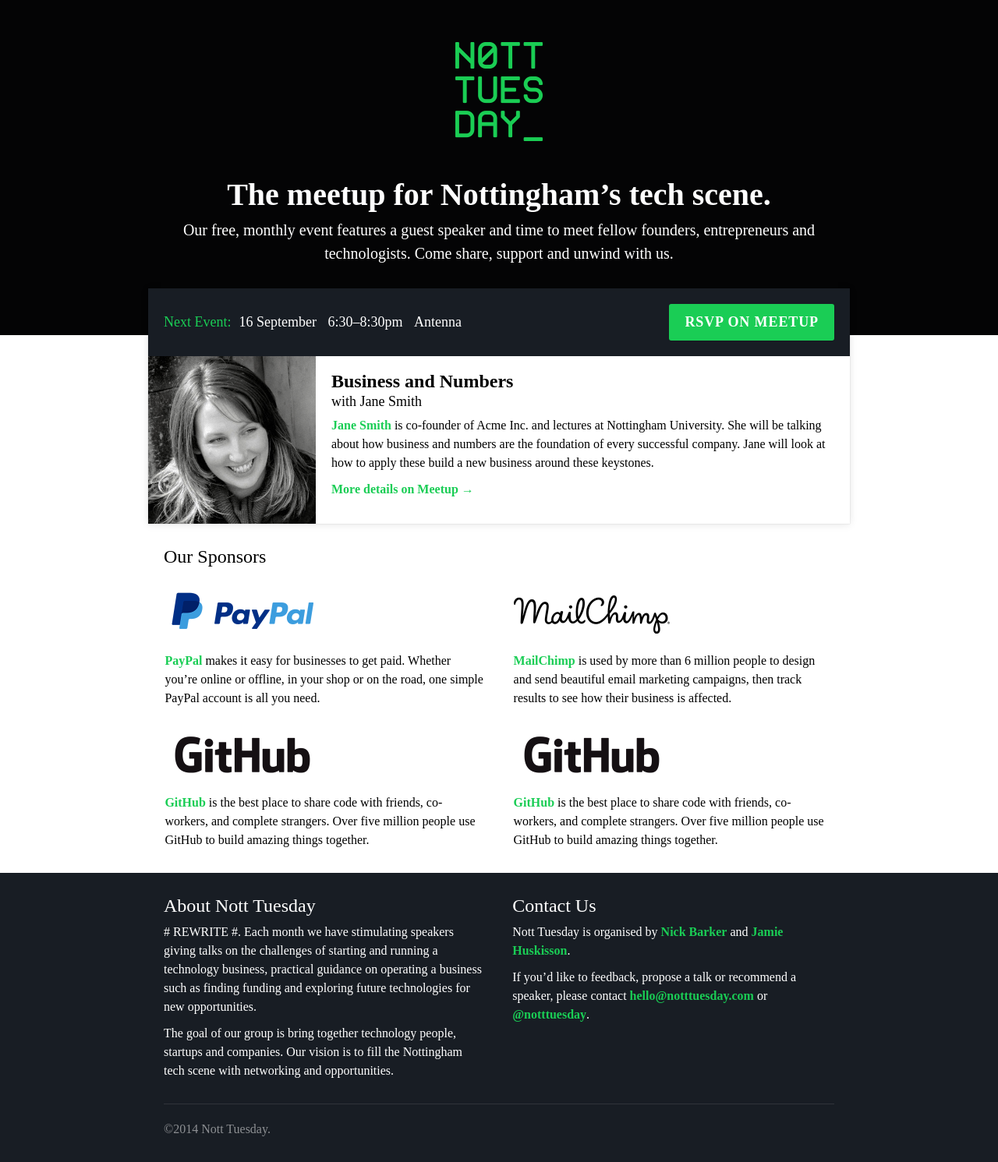
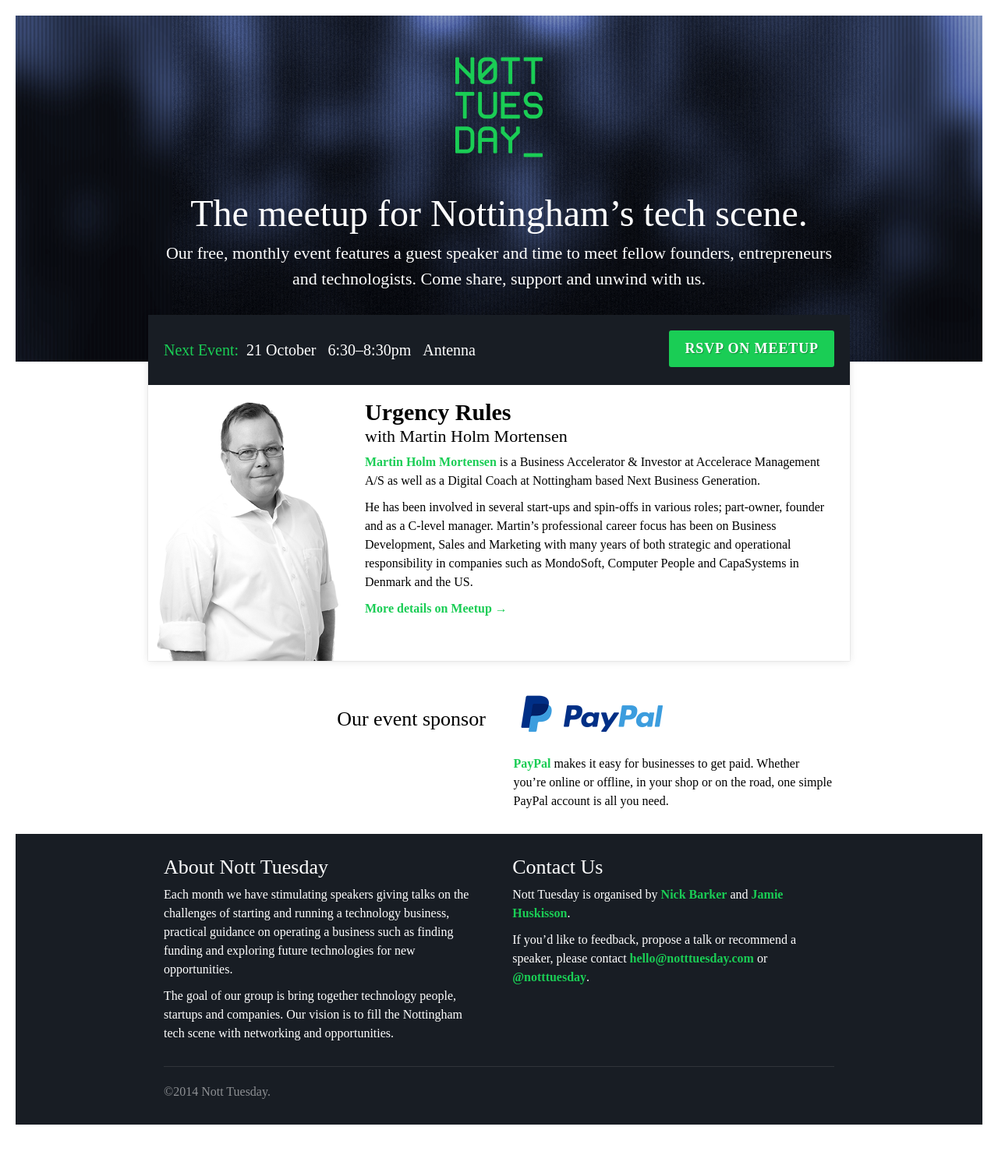
Before and after one commit to WeareJH/NottTuesday, a PHP site: page / in a window 1280 px wide. Shown: the whole page at 78% size. After the commit the page ends 1443 px from the top, so only its background shows below. Run offline with PHP 8.4, Linux system fonts and the light colour scheme; some libraries are stand-ins or nearby versions.

Commit message:
adding bg image and text tweaks

```diff
--- a/index.php
+++ b/index.php
@@ -16,6 +16,11 @@
     <!-- ICONS -->
     <link href="favicon.ico" rel="icon" type="image/ico">
 
+    <!-- ICONS -->
+    <meta name="msapplication-TileColor" content="#fff">
+    <meta name="msapplication-TileImage" content="favicon-144.png">
+    <link rel="apple-touch-icon-precomposed" href="favicon-152.png">
+
     <!-- CSS -->
     <script src="//use.typekit.net/gpq2kyz.js"></script>
     <script>try{Typekit.load();}catch(e){}</script>
@@ -30,7 +35,7 @@
 </head>
 <body>
 
-<header class="wrapper site-header" role="banner">
+<header class="wrapper site-header header__bg" role="banner">
     <div class="container">
 
         <img class="logo" src="logo.png" alt="Nott Tuesday">
@@ -47,30 +52,39 @@
             <div class="summary">
                 <h2 class="title">Next Event:</h2>
                 <ul class="details">
-                    <li class="date"><i class="icon"></i> 16 September</li>
-                    <li class="time"><i class="icon"></i> 6:30&ndash;8:30pm</li>
-                    <li class="venue"><i class="icon"></i> <a href="https://www.google.co.uk/maps/place/Antenna,+9A+Beck+St,+Nottingham+NG1+1EQ/@52.955938,-1.143181,17z/data=!4m2!3m1!1s0x4879c17de0dc5f45:0x4d78304762fccbec" target="_blank">Antenna</a></li>
+                    <li class="date"><i class="date-icon"></i> 21 October</li>
+                    <li class="time"><i class="icon time-icon"></i> 6:30&ndash;8:30pm</li>
+                    <li class="venue"><i class="icon location-icon"></i> <a href="https://www.google.co.uk/maps/place/Antenna,+9A+Beck+St,+Nottingham+NG1+1EQ/@52.955938,-1.143181,17z/data=!4m2!3m1!1s0x4879c17de0dc5f45:0x4d78304762fccbec" target="_blank">Antenna</a></li>
                 </ul>
-                <p class="rsvp"><a class="button" href="">RSVP on Meetup</a></p>
+                <p class="rsvp"><a class="button" href="http://www.meetup.com/Nott-Tuesday-Getting-Nottinghams-tech-scene-together/events/204661282/">RSVP on Meetup</a></p>
             </div>
             <div class="speaker">
-                <img class="photo" src="face6.jpg" alt="Jane Smith">
-                <h3 class="topic"><strong>Business and Numbers</strong> with Jane Smith</h3>
+                <img class="photo" src="mhm.png" alt="Jane Smith">
+                <h3 class="topic"><strong>Urgency Rules</strong> with Martin Holm Mortensen</h3>
                 <div class="bio">
-                    <p><a href="" target="_blank">Jane Smith</a> is co-founder of Acme Inc. and lectures at Nottingham University. She will be talking about how business and numbers are the foundation of every successful company. Jane will look at how to apply these build a new business around these keystones.</p>
-                    <p><a href="">More details on Meetup &rarr;</a></p>
+<!--                    <p><a href="" target="_blank">Jane Smith</a> is co-founder of Acme Inc. and lectures at Nottingham University. She will be talking about how business and numbers are the foundation of every successful company. Jane will look at how to apply these build a new business around these keystones.</p>-->
+
+                    <p><a href="http://www.meetup.com/Nott-Tuesday-Getting-Nottinghams-tech-scene-together/events/204661282/" target="_blank">Martin Holm Mortensen</a> is a Business Accelerator & Investor at Accelerace Management A/S as well as a Digital Coach at Nottingham based Next Business Generation.</p>
+
+                    <p>He has been involved in several start-ups and spin-offs in various roles; part-owner, founder and as a C-level manager. Martin’s professional career focus has been on Business Development, Sales and Marketing with many years of both strategic and operational responsibility in companies such as MondoSoft, Computer People and CapaSystems in Denmark and the US.</p>
+
+                    <p><a href="http://www.meetup.com/Nott-Tuesday-Getting-Nottinghams-tech-scene-together/events/204661282/">More details on Meetup &rarr;</a></p>
                 </div>
             </div>
         </div>
 
         <div class="sponsors">
-            <h2>Our Sponsors</h2>
+<!--            <h2>Our Sponsor</h2>-->
             <ul class="sponsor-list">
+
                 <li class="sponsor">
-                    <a href="" target="_blank"><img class="sponsor__logo" src="paypal.png" alt="PayPal"></a>
-                    <a href="" target="_blank">PayPal</a> makes it easy for businesses to get paid. Whether you&rsquo;re online or offline, in your shop or on the road, one simple PayPal account is all you need.
+                    <h2>Our event sponsor</h2>
                 </li>
                 <li class="sponsor">
+                    <a href="https://www.paypal.com/" target="_blank"><img class="sponsor__logo" src="paypal.png" alt="PayPal"></a>
+                    <a href="https://www.paypal.com/" target="_blank">PayPal</a> makes it easy for businesses to get paid. Whether you&rsquo;re online or offline, in your shop or on the road, one simple PayPal account is all you need.
+                </li>
+                <?php /* <li class="sponsor">
                      <a href="" target="_blank"><img class="sponsor__logo" src="mailchimp.png" alt="MailChimp"></a>
                      <a href="" target="_blank">MailChimp</a> is used by more than 6 million people to design and send beautiful email marketing campaigns, then track results to see how their business is affected.
                  </li>
@@ -81,7 +95,7 @@
                  <li class="sponsor">
                      <a href="" target="_blank"><img class="sponsor__logo" src="github.png" alt="GitHub"></a>
                      <a href="" target="_blank">GitHub</a> is the best place to share code with friends, co-workers, and complete strangers. Over five million people use GitHub to build amazing things together.
-                </li>
+                 </li> */ ?>
             </ul>
         </div>
 
@@ -94,7 +108,7 @@
 
         <div class="about">
             <h2>About Nott Tuesday</h2>
-            <p># REWRITE #. Each month we have stimulating speakers giving talks on the challenges of starting and running a technology business, practical guidance on operating a business such as finding funding and exploring future technologies for new opportunities.</p>
+            <p>Each month we have stimulating speakers giving talks on the challenges of starting and running a technology business, practical guidance on operating a business such as finding funding and exploring future technologies for new opportunities.</p>
             <p>The goal of our group is bring together technology people, startups and companies. Our vision is to fill the Nottingham tech scene with networking and opportunities.</p>
         </div>
 
--- a/nt.css
+++ b/nt.css
@@ -18,7 +18,7 @@ html {
   overflow-y: scroll;
   overflow-x: hidden;
   min-height: 100%;
-  font: normal 100%/1.5 "alwyn-new-web";
+  font: normal 100%/1.5 "gesta";
   -webkit-text-size-adjust: 100%;
   -ms-text-size-adjust: 100%;
   -webkit-font-smoothing: antialiased;
@@ -27,6 +27,9 @@ html {
 body {
   font-size: 100%;
   text-rendering: optimizeLegibility; }
+  @media only screen and (min-width: 1000px) {
+    body {
+      padding: 20px; } }
 
 a {
   color: #1acd55;
@@ -56,18 +59,18 @@ ul {
 
 h1, h2, h3 {
   line-height: 1;
-  font-family: "alwyn-new-web"; }
+  font-family: "gesta"; }
 
 h1 {
-  font-size: 36px; }
+  font-size: 38px; }
 
 h2 {
   padding-top: 10px;
   font-weight: normal;
-  font-size: 24px; }
+  font-size: 26px; }
 
 h3 {
-  font-size: 18px; }
+  font-size: 22px; }
 
 .button {
   display: inline-block;
@@ -81,7 +84,8 @@ h3 {
   text-transform: uppercase;
   letter-spacing: 0.05em;
   border-radius: 3px;
-  box-shadow: 0 1px 1px rgba(0, 0, 0, 0.1); }
+  text-shadow: 1px 1px 1px rgba(0, 0, 0, 0.3);
+  transition: background-color .3s ease; }
   .button:hover, .button:focus {
     background: #17b64c;
     text-decoration: none; }
@@ -117,12 +121,17 @@ HEADER
       .site-header h1 {
         font-size: 32px; }
       .site-header p {
-        font-size: 20px; } }
+        font-size: 22px; } }
   @media only screen and (min-width: 1000px) {
     .site-header .logo {
       margin: 20px auto 40px; }
     .site-header h1 {
-      font-size: 40px; } }
+      font-size: 48px;
+      font-weight: normal; } }
+
+.header__bg {
+  background: url("bg.png") right center no-repeat;
+  background-size: cover; }
 
 /* ========================================
 MAIN
@@ -150,12 +159,12 @@ EVENT DETAILS
     margin-bottom: 0;
     padding-top: 0;
     color: #1acd55;
-    font-size: 18px;
+    font-size: 20px;
     line-height: 1.5; }
   .summary .details {
     margin-bottom: 0;
     list-style: none;
-    font-size: 18px; }
+    font-size: 20px; }
     .summary .details a {
       color: white;
       font-weight: normal; }
@@ -187,7 +196,7 @@ EVENT DETAILS
       float: left;
       padding: 10px 0; }
     .summary .details {
-      font-size: 18px; }
+      font-size: 20px; }
       .summary .details li {
         margin: 0 0 0 10px; }
     .summary .rsvp {
@@ -211,13 +220,13 @@ EVENT DETAILS
   .speaker .photo {
     float: left;
     margin: 0 10px 10px 0;
-    width: 25%; }
+    width: 30%; }
   .speaker .topic {
     font-weight: normal; }
     .speaker .topic strong {
       display: block;
       margin-bottom: 5px;
-      font-size: 24px; }
+      font-size: 30px; }
   @media only screen and (min-width: 600px) {
     .speaker .photo {
       margin: 0 20px 20px 0; }
@@ -245,9 +254,15 @@ SPONSORS
 
 .sponsor {
   margin-bottom: 10px; }
+  .sponsor h2 {
+    text-align: left; }
+    @media only screen and (min-width: 600px) {
+      .sponsor h2 {
+        text-align: right;
+        margin-top: 32px; } }
 
 .sponsor__logo {
-  width: 50%;
+  width: 100%;
   max-width: 200px; }
 
 @media only screen and (min-width: 600px) {
@@ -289,3 +304,5 @@ FOOTER
 
   .legal {
     clear: both; } }
+
+/*# sourceMappingURL=nt.css.map */
--- a/nt.scss
+++ b/nt.scss
@@ -61,8 +61,11 @@ $malachite: #0BDA51;
 
 $french: #0074b4;
 
-$body-font: "alwyn-new-web";
-$heading-font: "alwyn-new-web";
+
+$body-font: "gesta";
+$heading-font: "gesta";
+//$body-font: "alwyn-new-web";
+//$heading-font: "alwyn-new-web";
 // alwyn-new-web
 // nudista-web
 // fira-sans
@@ -88,9 +91,14 @@ body {
     font-size: 100%;
     text-rendering: optimizeLegibility;
 
-    // @media only screen and (min-width: $lap) {
-    //     font-size: 112.5%;
-    // }
+//    @media only screen and (min-width: $lap) {
+//         font-size: 112.5%;
+//    }
+
+    @media only screen and (min-width: $desk) {
+        padding: 20px;
+    }
+
 }
 
 a {
@@ -139,19 +147,19 @@ h1, h2, h3 {
     font-family: $heading-font;
 }
 h1 {
-    font-size: 36px;
+    font-size: 38px;
 }
 h2 {
     padding-top: $space;
     font-weight: normal;
-    font-size: 24px;
+    font-size: 26px;
 
     @media only screen and (min-width: $lap) {
         // font-size: 36px;
     }
 }
 h3 {
-    font-size: 18px;
+    font-size: 22px;
 
     @media only screen and (min-width: $lap) {
         // font-size: 24px;
@@ -172,7 +180,9 @@ h3 {
     text-transform: uppercase;
     letter-spacing: 0.05em;
     border-radius: 3px;
-    box-shadow: 0 1px 1px rgba(0,0,0,0.1);
+    //box-shadow: 0 1px 1px rgba(0,0,0,0.1);
+    text-shadow: 1px 1px 1px rgba(0,0,0,0.3);
+    transition: background-color .3s ease;
 
     &:hover, &:focus {
         background: darken($green, 5%);
@@ -220,7 +230,7 @@ HEADER
         }
 
         p {
-            font-size: 20px;
+            font-size: 22px;
         }
     }
 
@@ -230,12 +240,17 @@ HEADER
         }
 
         h1 {
-            font-size: 40px;
+            font-size: 48px;
+            font-weight: normal;
         }
     }
 }
 
 
+.header__bg {
+    background: url('bg.png') right center no-repeat;
+    background-size: cover;
+}
 
 
 /* ========================================
@@ -275,13 +290,13 @@ EVENT DETAILS
         margin-bottom: 0;
         padding-top: 0;
         color: $green;
-        font-size: 18px;
+        font-size: 20px;
         line-height: 1.5;
     }
     .details {
         margin-bottom: 0;
         list-style: none;
-        font-size: 18px;
+        font-size: 20px;
 
         a {
             color: white;
@@ -326,7 +341,7 @@ EVENT DETAILS
             // margin: 0 $space;
         }
         .details {
-            font-size: 18px;
+            font-size: 20px;
 
             li {
                 margin: 0 0 0 $space;
@@ -338,6 +353,35 @@ EVENT DETAILS
             @include prefix(transform, none);
         }
     }
+
+//    .date-icon {
+//        background: url("date.png") 0 0 no-repeat;
+//        background-size: cover;
+//        width: 17px;
+//        height: 17px;
+//        margin-left: 8px;
+//        margin-right: 4px;
+//        display: inline-block;
+//
+//    }
+//
+//    .time-icon {
+//        background: url("time.png") 0 0 no-repeat;
+//        width: 17px;
+//        height: 17px;
+//        margin-left: 8px;
+//        margin-right: 4px;
+//        display: inline-block;
+//    }
+//
+//    .location-icon {
+//        background: url("location.png") 0 0 no-repeat;
+//        width: 13px;
+//        height: 17px;
+//        margin-left: 8px;
+//        margin-right: 4px;
+//        display: inline-block;
+//    }
 }
 
 .speaker {
@@ -347,7 +391,7 @@ EVENT DETAILS
     .photo {
         float: left;
         margin: 0 $space $space 0;
-        width: 25%;
+        width: 30%;
     }
     .topic {
         font-weight: normal;
@@ -355,7 +399,7 @@ EVENT DETAILS
         strong {
             display: block;
             margin-bottom: $space/2;
-            font-size: 24px;
+            font-size: 30px;
         }
     }
     .bio {
@@ -461,10 +505,21 @@ SPONSORS
 .sponsor {
     margin-bottom: $space;
 
+    h2 {
+        text-align: left;
+
+        @media only screen and (min-width: $lap) {
+            text-align: right;
+            margin-top: 32px;
+
+        }
+
+    }
+
 }
 .sponsor__logo {
     // margin-bottom: $space;
-    width: 50%;
+    width: 100%;
     max-width: 200px;
 }
 
```
Also changed, not shown: Gruntfile.js (added, +36 -0 lines), bg.png (added), date.png (added), favicon-144.png (added), favicon-152.png (added), favicon.ico (added), location.png (added), logo copy.png (added), logo.png, mhm.png (added), time.png (added), 1 other file. Lines whose indentation alone changed are shown as unchanged.
